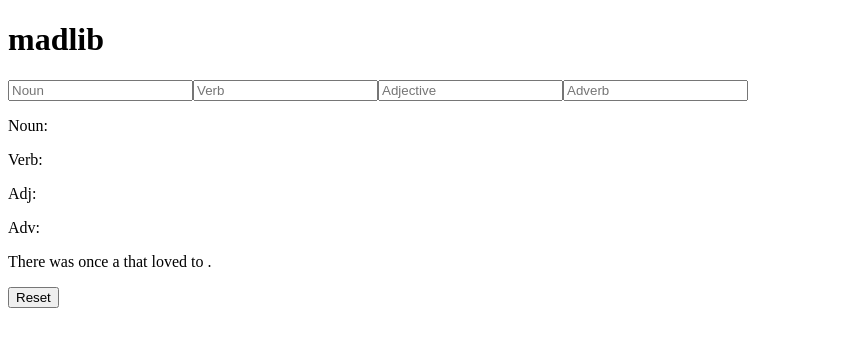
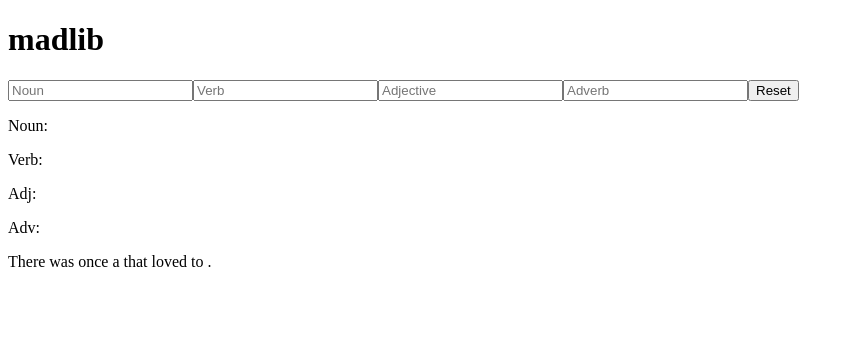
Before and after one commit to ValentinaValverde/typescript_madlib, a React (Vite) app: page / in a window 1280 px wide. Shown: the top 346 px of the page, without its empty margins (0-854 px from the left). Built offline with nearby package versions, Linux system fonts and the light colour scheme.

Commit message:
Not quite sure what I've done, but I need to save it before moving on to the next thing.

```diff
--- a/src/components/Official.tsx
+++ b/src/components/Official.tsx
@@ -40,6 +40,7 @@ const Official: FC = () => {
         <input type="text" placeholder="Verb" onChange={verbChange} />
         <input type="text" placeholder="Adjective" onChange={adjChange} />
         <input type="text" placeholder="Adverb" onChange={advChange} />
+        <button type="submit">Reset</button>
       </form>
 
       <div>
@@ -48,10 +49,10 @@ const Official: FC = () => {
         <p>Adj: {adj}</p>
         <p>Adv: {adv}</p>
 
+        {/* add className="hidden" to the p tag below */}
         <p>
           There was once a {adj} {noun} that loved to {verb} {adv}.
         </p>
-        <button type="submit">Reset</button>
       </div>
     </>
   );
```
